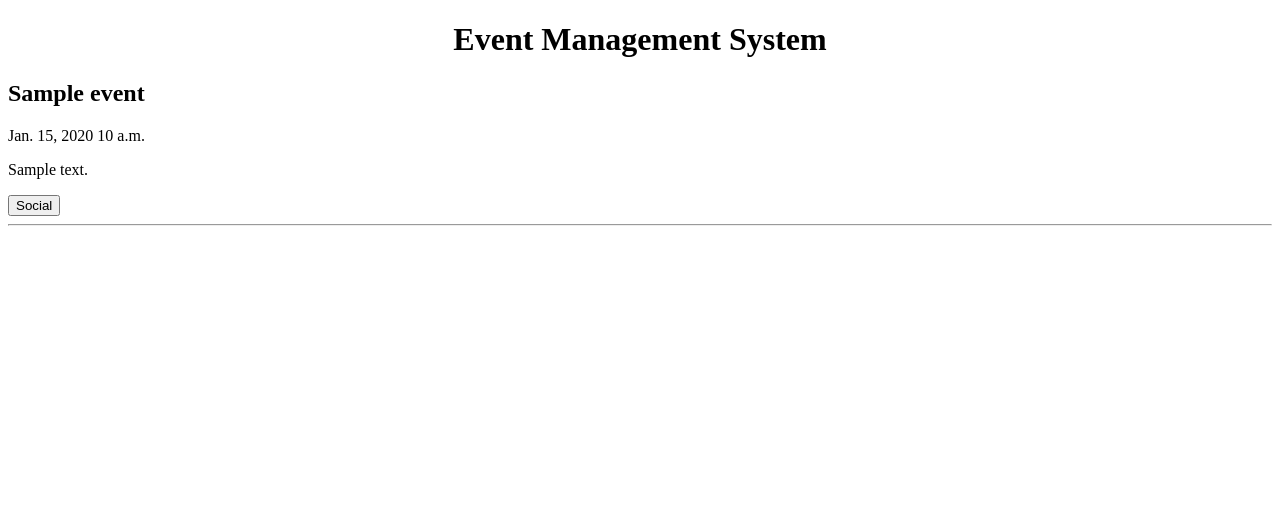
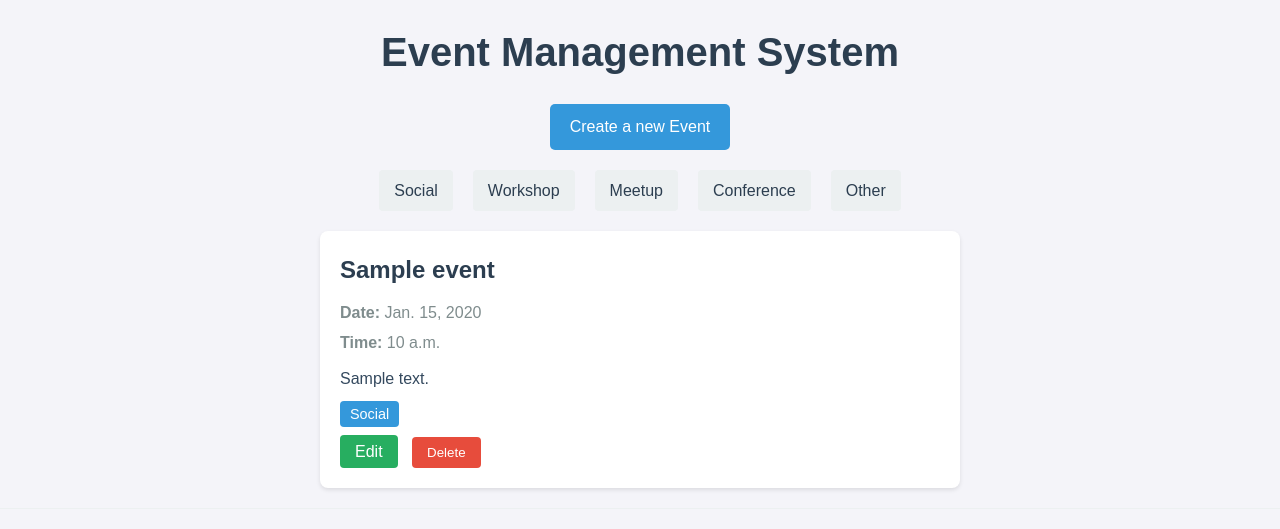
Before and after one commit to Bassanthossamxx/Event-Management-System-Django, a Django app: page / in a window 1280 px wide. Shown: the top 529 px of the page. Run offline with Django 5.2, Linux system fonts and the light colour scheme; tables that the repository leaves empty hold one stand-in row (values such as "Sample post").

Commit message:
finished delete , edit , filter
view functions , urls , templates for them finished

```diff
--- a/eventmanagementsystem/base/templates/base/home.html
+++ b/eventmanagementsystem/base/templates/base/home.html
@@ -2,19 +2,170 @@
 <html lang="en">
 <head>
     <meta charset="UTF-8">
-    <title>Home page</title>
+    <meta name="viewport" content="width=device-width, initial-scale=1.0">
+    <title>Event Management System</title>
+    <style>
+        body {
+            font-family: Arial, sans-serif;
+            margin: 0;
+            padding: 0;
+            background-color: #f4f4f9;
+            color: #333;
+            line-height: 1.6;
+        }
+
+        h1 {
+            text-align: center;
+            margin: 20px 0;
+            font-size: 2.5rem;
+            color: #2c3e50;
+        }
+
+        h2 {
+            color: #34495e;
+            margin: 10px 0;
+        }
+
+        .create-event {
+            display: block;
+            margin: 20px auto;
+            padding: 10px 20px;
+            background-color: #3498db;
+            color: #fff;
+            text-decoration: none;
+            border-radius: 5px;
+            width: fit-content;
+            text-align: center;
+        }
+
+        .create-event:hover {
+            background-color: #2980b9;
+        }
+
+        .filters {
+            display: flex;
+            justify-content: center;
+            margin: 20px 0;
+        }
+
+        .filters a {
+            margin: 0 10px;
+            padding: 8px 15px;
+            text-decoration: none;
+            color: #2c3e50;
+            background-color: #ecf0f1;
+            border-radius: 4px;
+            transition: background-color 0.3s;
+        }
+
+        .filters a:hover {
+            background-color: #bdc3c7;
+        }
+
+        .event {
+            background-color: #ffffff;
+            margin: 20px auto;
+            padding: 20px;
+            border-radius: 8px;
+            box-shadow: 0 2px 4px rgba(0, 0, 0, 0.1);
+            max-width: 600px;
+        }
+
+        .event h2 {
+            margin: 0 0 10px;
+            font-size: 1.5rem;
+            color: #2c3e50;
+        }
+
+        .event span {
+            display: block;
+            margin: 5px 0;
+            color: #7f8c8d;
+        }
+
+        .event p {
+            margin: 10px 0;
+            color: #34495e;
+        }
+
+        .category {
+            display: inline-block;
+            padding: 5px 10px;
+            background-color: #3498db;
+            color: #fff;
+            border: none;
+            border-radius: 4px;
+            font-size: 0.9rem;
+            cursor: default;
+        }
+
+        .buttons {
+            margin-top: 10px;
+        }
+
+        .edit-btn {
+            text-decoration: none;
+            padding: 8px 15px;
+            background-color: #27ae60;
+            color: #fff;
+            border-radius: 4px;
+            margin-right: 10px;
+            transition: background-color 0.3s;
+        }
+
+        .edit-btn:hover {
+            background-color: #1e8449;
+        }
+
+        .delete-btn {
+            padding: 8px 15px;
+            background-color: #e74c3c;
+            color: #fff;
+            border: none;
+            border-radius: 4px;
+            cursor: pointer;
+            transition: background-color 0.3s;
+        }
+
+        .delete-btn:hover {
+            background-color: #c0392b;
+        }
+
+        hr {
+            border: none;
+            border-top: 1px solid #ecf0f1;
+            margin: 20px 0;
+        }
+    </style>
 </head>
 <body>
-<h1 style="text-align: center">Event Management System</h1>
-{% for event in events %}
-    <div>
-    <h2>{{ event.title }}</h2>
-    <span>{{ event.date }}</span>
-    <span>{{ event.time }}</span>
-    <p>{{ event.description }}</p>
-    <button>{{ event.category }}</button>
+    <h1>Event Management System</h1>
+    <a href="{% url 'create_event' %}" class="create-event">Create a new Event</a>
+
+    <div class="filters">
+        <a href="{% url 'filter_event' 'Social' %}">Social</a>
+        <a href="{% url 'filter_event' 'Workshop' %}">Workshop</a>
+        <a href="{% url 'filter_event' 'Meetup' %}">Meetup</a>
+        <a href="{% url 'filter_event' 'Conference' %}">Conference</a>
+        <a href="{% url 'filter_event' 'Other' %}">Other</a>
     </div>
-    <hr>
-{% endfor %}
+
+    {% for event in events %}
+        <div class="event">
+            <h2>{{ event.title }}</h2>
+            <span><strong>Date:</strong> {{ event.date }}</span>
+            <span><strong>Time:</strong> {{ event.time }}</span>
+            <p>{{ event.description|slice:":50" }}{% if event.description|length > 50 %}...{% endif %}</p>
+            <button class="category">{{ event.category }}</button>
+            <div class="buttons">
+                <a href="{% url 'edit_event' event.id %}" class="edit-btn">Edit</a>
+                <form method="post" action="{% url 'delete_event' event.id %}" style="display:inline;">
+                    {% csrf_token %}
+                    <button type="submit" class="delete-btn" onclick="return confirm('Are you sure you want to delete this event?')">Delete</button>
+                </form>
+            </div>
+        </div>
+        <hr>
+    {% endfor %}
 </body>
 </html>
--- a/eventmanagementsystem/base/urls.py
+++ b/eventmanagementsystem/base/urls.py
@@ -1,7 +1,10 @@
-from django.contrib import admin
-from django.urls import path , include
+from django.urls import path
 from . import views
 
 urlpatterns = [
-    path('',views.displayEvents,name='home'),
+    path('', views.displayEvents, name='home'),
+    path('create/', views.createEvent, name='create_event'),
+    path('edit/<int:id>/', views.editEvent, name='edit_event'),
+    path('delete/<int:id>/', views.deleteEvent, name='delete_event'),
+    path('category/<str:category>/', views.filterEvent, name='filter_event'),
 ]
--- a/eventmanagementsystem/base/views.py
+++ b/eventmanagementsystem/base/views.py
@@ -1,6 +1,57 @@
-from django.shortcuts import render , redirect
-# Create your views here.
+from django.shortcuts import render, redirect , get_object_or_404
 from .models import Event
+
 def displayEvents(request):
     events = Event.objects.all()
-    return render(request, 'base/home.html', {'events': events})
+    categories = Event.CATEGORY
+    return render(request, 'base/home.html', {'events': events, 'categories': categories})
+
+def createEvent(request):
+    if request.method == "POST":
+        title = request.POST.get('title')
+        description = request.POST.get('description')
+        date = request.POST.get('date')
+        time = request.POST.get('time')
+        category = request.POST.get('category')
+
+        # Validate category
+        if category not in dict(Event.CATEGORY).keys():
+            return render(request, 'base/form.html', {'error': 'Invalid category selected'})
+
+        # Create the event
+        event = Event.objects.create(
+            title=title,
+            description=description,
+            date=date,
+            time=time,
+            category=category
+        )
+        return redirect('home')
+
+    return render(request, 'base/form.html' , {'category': Event.CATEGORY})
+
+
+def editEvent(request, id):
+    event = get_object_or_404(Event, id=id)
+
+    if request.method == "POST":
+        event.title = request.POST.get('title')
+        event.description = request.POST.get('description')
+        event.date = request.POST.get('date')
+        event.time = request.POST.get('time')
+        event.category = request.POST.get('category')
+        event.save()
+        return redirect('home')
+
+    # Pass CATEGORY_CHOICES for the dropdown
+    category_choices = Event.CATEGORY
+    return render(request, 'base/form.html', {'event': event, 'category': category_choices})
+
+def deleteEvent(request, id):
+    event = get_object_or_404(Event, id=id)
+    event.delete()
+    return redirect('home')
+
+def filterEvent(request, category):
+    events = Event.objects.filter(category=category)
+    return render(request,'base/home.html',{'events':events})
```
Also changed, not shown: eventmanagementsystem/base/templates/base/form.html (added, +124 -0 lines).
